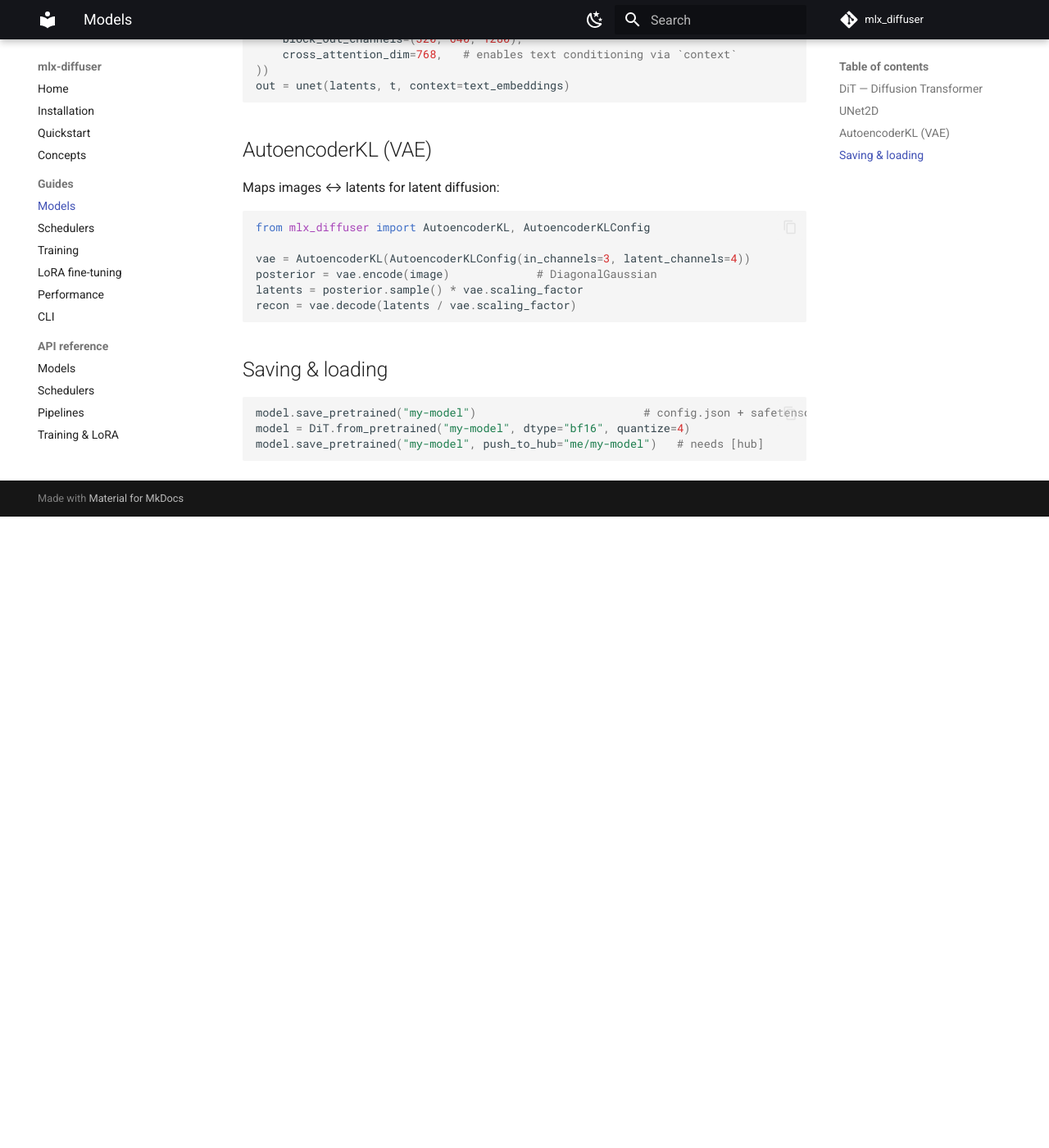
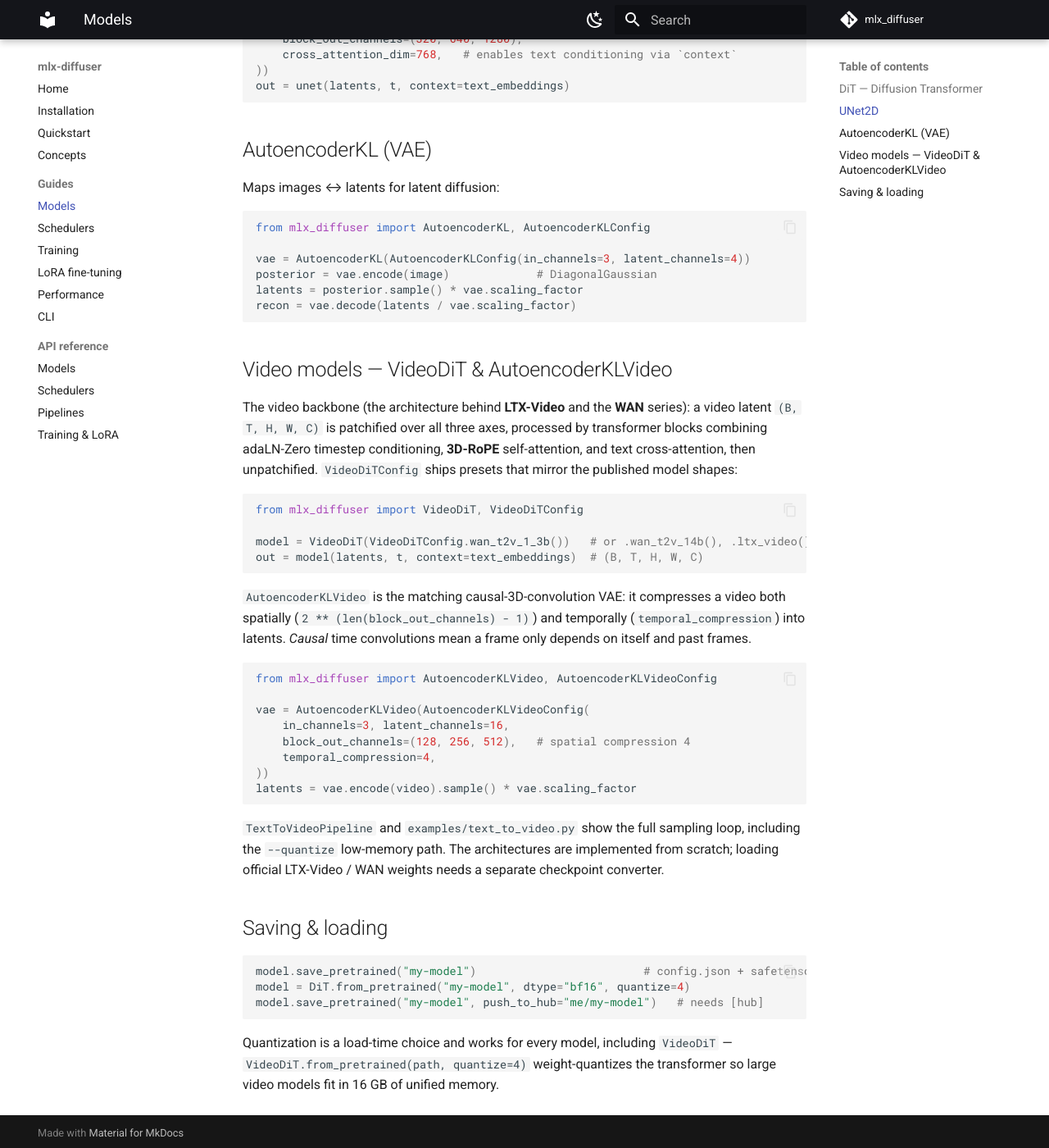
Before and after one commit to amirhossein-razlighi/mlx_diffuser, an MkDocs documentation site: the page built from docs/guides/models.md, in a window 1280 px wide and 1400 px high, scrolled down 817 px. Shown: the whole window at 82% size. Built offline with MkDocs 1.6.1 and Material for MkDocs 9.7.7, drawn with Linux system fonts in a browser that asks for light colours; comment, search, counter and statistics services are not loaded; before the commit the page ends 1447 px from its top, so only the background shows below that.

Commit message:
feat: complete v0.1.2 video stack — tests, public API, docs, release
Finish the LTX-Video / WAN text-to-video feature for the 0.1.2 release:

- Tests: tests/test_video_models.py (16 cases) covering 3D RoPE, VideoDiT
  shapes/adaLN-zero/save-load/presets, the causal 3D VAE compression and
  roundtrip, the text-to-video pipeline (generate, latents, CFG determinism,
  dimension validation), and the quantized transformer path.
- Public API: export VideoDiT(Config), AutoencoderKLVideo(Config), and
  TextToVideoPipeline from the top-level mlx_diffuser package.
- Fixes: annotate VideoDiTBlock optional cross-attention members and the
  CFG negative-embeds invariant for mypy; ruff-format the new modules.
- Docs: video models guide section, API reference entries, CHANGELOG 0.1.2.
- Bump version to 0.1.2.

````diff
--- a/docs/guides/models.md
+++ b/docs/guides/models.md
@@ -53,6 +53,42 @@
 recon = vae.decode(latents / vae.scaling_factor)
 ```
 
+## Video models — VideoDiT & AutoencoderKLVideo
+
+The video backbone (the architecture behind **LTX-Video** and the **WAN** series):
+a video latent `(B, T, H, W, C)` is patchified over all three axes, processed by
+transformer blocks combining adaLN-Zero timestep conditioning, **3D-RoPE**
+self-attention, and text cross-attention, then unpatchified. `VideoDiTConfig`
+ships presets that mirror the published model shapes:
+
+```python
+from mlx_diffuser import VideoDiT, VideoDiTConfig
+
+model = VideoDiT(VideoDiTConfig.wan_t2v_1_3b())   # or .wan_t2v_14b(), .ltx_video()
+out = model(latents, t, context=text_embeddings)  # (B, T, H, W, C)
+```
+
+`AutoencoderKLVideo` is the matching causal-3D-convolution VAE: it compresses a
+video both spatially (`2 ** (len(block_out_channels) - 1)`) and temporally
+(`temporal_compression`) into latents. *Causal* time convolutions mean a frame
+only depends on itself and past frames.
+
+```python
+from mlx_diffuser import AutoencoderKLVideo, AutoencoderKLVideoConfig
+
+vae = AutoencoderKLVideo(AutoencoderKLVideoConfig(
+    in_channels=3, latent_channels=16,
+    block_out_channels=(128, 256, 512),   # spatial compression 4
+    temporal_compression=4,
+))
+latents = vae.encode(video).sample() * vae.scaling_factor
+```
+
+`TextToVideoPipeline` and `examples/text_to_video.py` show the full sampling
+loop, including the `--quantize` low-memory path. The architectures are
+implemented from scratch;
+loading official LTX-Video / WAN weights needs a separate checkpoint converter.
+
 ## Saving & loading
 
 ```python
@@ -60,3 +96,7 @@
 model = DiT.from_pretrained("my-model", dtype="bf16", quantize=4)
 model.save_pretrained("my-model", push_to_hub="me/my-model")   # needs [hub]
 ```
+
+Quantization is a load-time choice and works for every model, including
+`VideoDiT` — `VideoDiT.from_pretrained(path, quantize=4)` weight-quantizes the
+transformer so large video models fit in 16 GB of unified memory.
--- a/src/mlx_diffuser/version.py
+++ b/src/mlx_diffuser/version.py
@@ -1,3 +1,3 @@
 """Single source of truth for the package version."""
 
-__version__ = "0.1.1"
+__version__ = "0.1.2"
````
Also changed, not shown: CHANGELOG.md (+25 -0 lines), docs/reference/models.md (+8 -0 lines), docs/reference/pipelines.md (+2 -0 lines), src/mlx_diffuser/__init__.py (+10 -1 lines), 7 other files.
